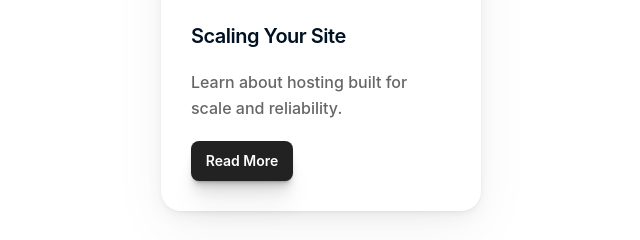
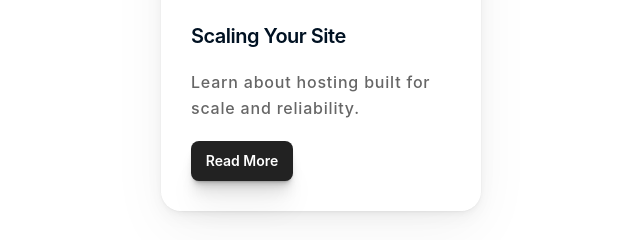
Before and after one commit to hiep232709/Bai-tap-buoi-3-Clone-card, a plain HTML site: page index.html in a window 1280 px wide. Shown: the part 348-588 px from the top of the page, 201-841 px from the left. Drawn offline with Linux system fonts and the light colour scheme.

Commit message:
Sua lai BT buoi 3 (lan 1)

```diff
--- a/styles.css
+++ b/styles.css
@@ -7,7 +7,7 @@ img {
   max-width: 100%;
   vertical-align: middle;
 }
-.container{
+.container {
   display: inline-block;
 }
 .card {
@@ -59,8 +59,7 @@ img {
   color: #666666;
   font-family: "Inter", "Inter Placeholder", sans-serif;
   font-weight: 500;
-  letter-spacing: var(--framer-letter-spacing, 0);
-  /* word-spacing: 4px; */
+  letter-spacing: 0.8px;
   text-decoration-style: solid;
   margin-left: 30px;
   margin-bottom: 20px;
```
